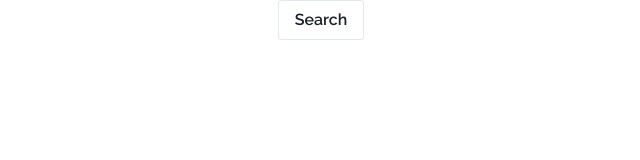
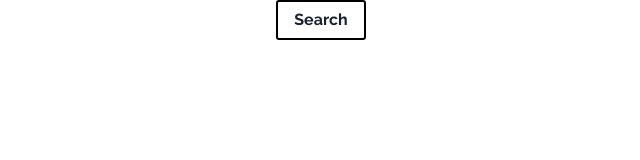
Before and after one commit to programmergeek/remote-developers, a React (Create React App) app: page / in a window 1280 px wide. Shown: the top 160 px of the page, without its empty margins (319-959 px from the left). Built offline with nearby package versions, Linux system fonts and the light colour scheme.

Commit message:
modify outline button variant

```diff
--- a/src/chakraTheme.ts
+++ b/src/chakraTheme.ts
@@ -22,6 +22,20 @@ const styledButton: ComponentStyleConfig = {
         bg: "brand.700",
       },
     }),
+
+    outline: {
+      border: "2px solid",
+      borderColor: "black",
+      fontWeight: 700,
+      _hover: {
+        bg: "white",
+        borderColor: "gray.500",
+        color: "gray.500",
+      },
+      _active: {
+        bg: "white",
+      },
+    },
   },
   defaultProps: {},
 };
```
